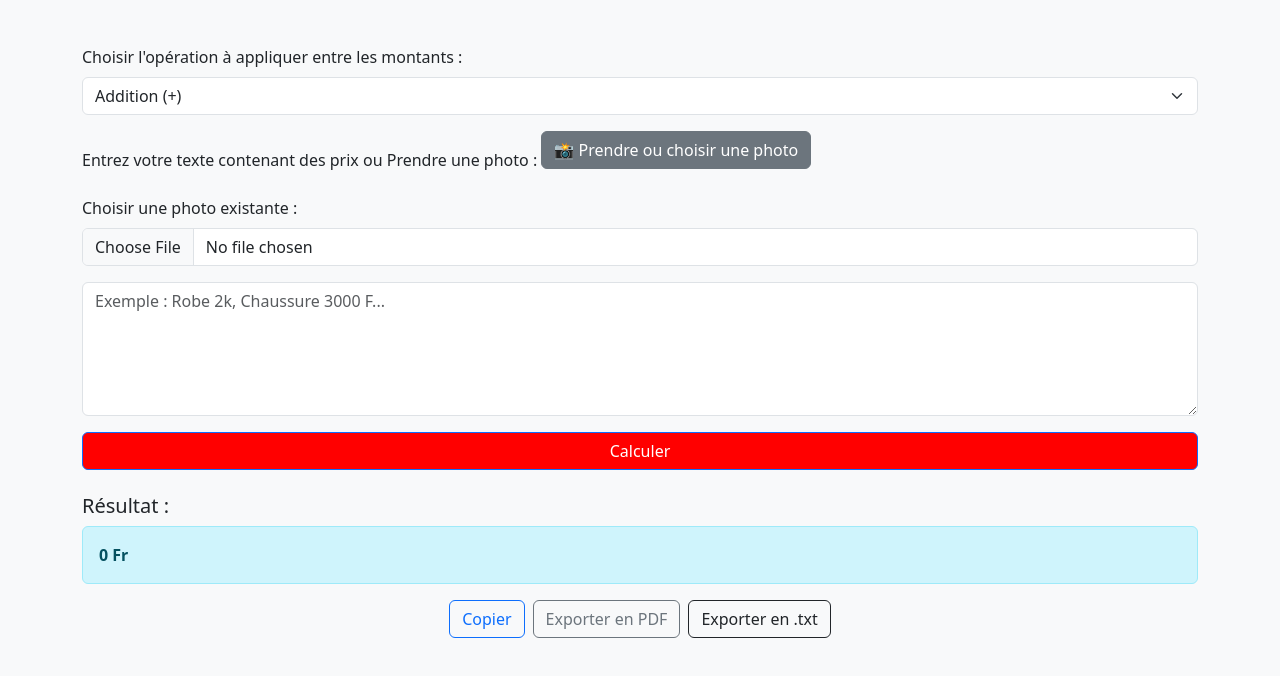
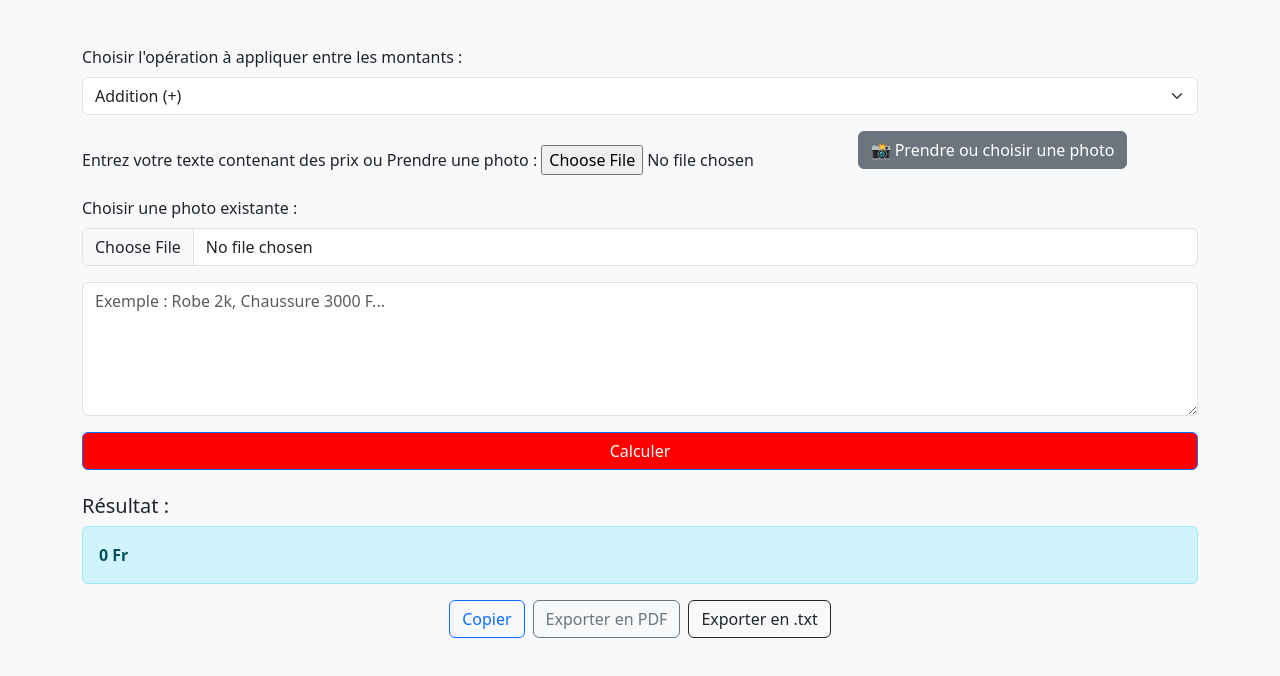
Before and after one commit to SergeAzontondji/SpendLee, a plain HTML site: page index.html in a window 1280 px wide. Shown: the part 232-908 px from the top of the page. Drawn offline with nearby package versions, Linux system fonts and the light colour scheme; a script that the page names is missing.

Commit message:
Update index.html

```diff
--- a/index.html
+++ b/index.html
@@ -169,7 +169,7 @@
 
        <!-- Un seul bouton pour prendre ou choisir une photo -->
       <label for="photoUnique" class="form-label mb-4">Prendre une photo :</label>
-      <input type="file" accept="image/*" capture="environment" id="photoUnique" class="form-control visually-hidden">
+      <input type="file" accept="image/*">
       <button onclick="document.getElementById('photoUnique').click()" class="btn btn-secondary mb-4">
         📸 Prendre ou choisir une photo
       </button>
```
